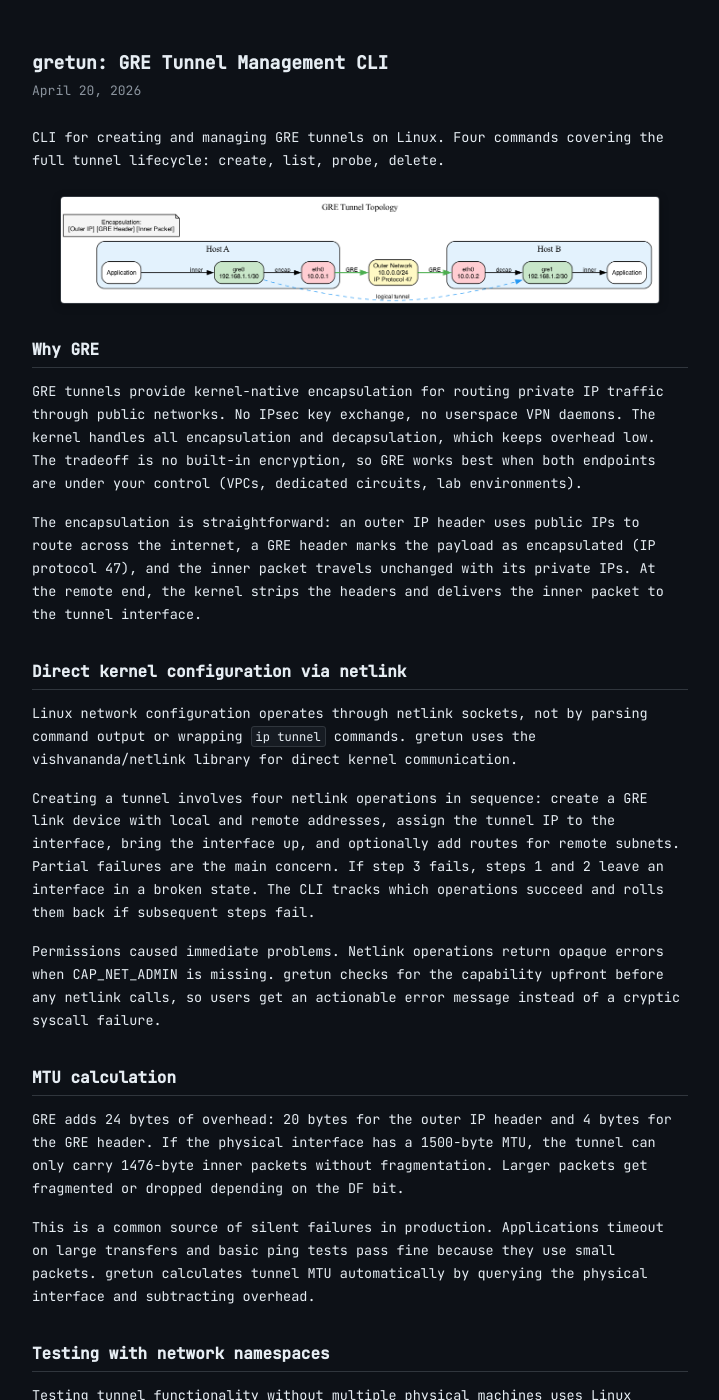
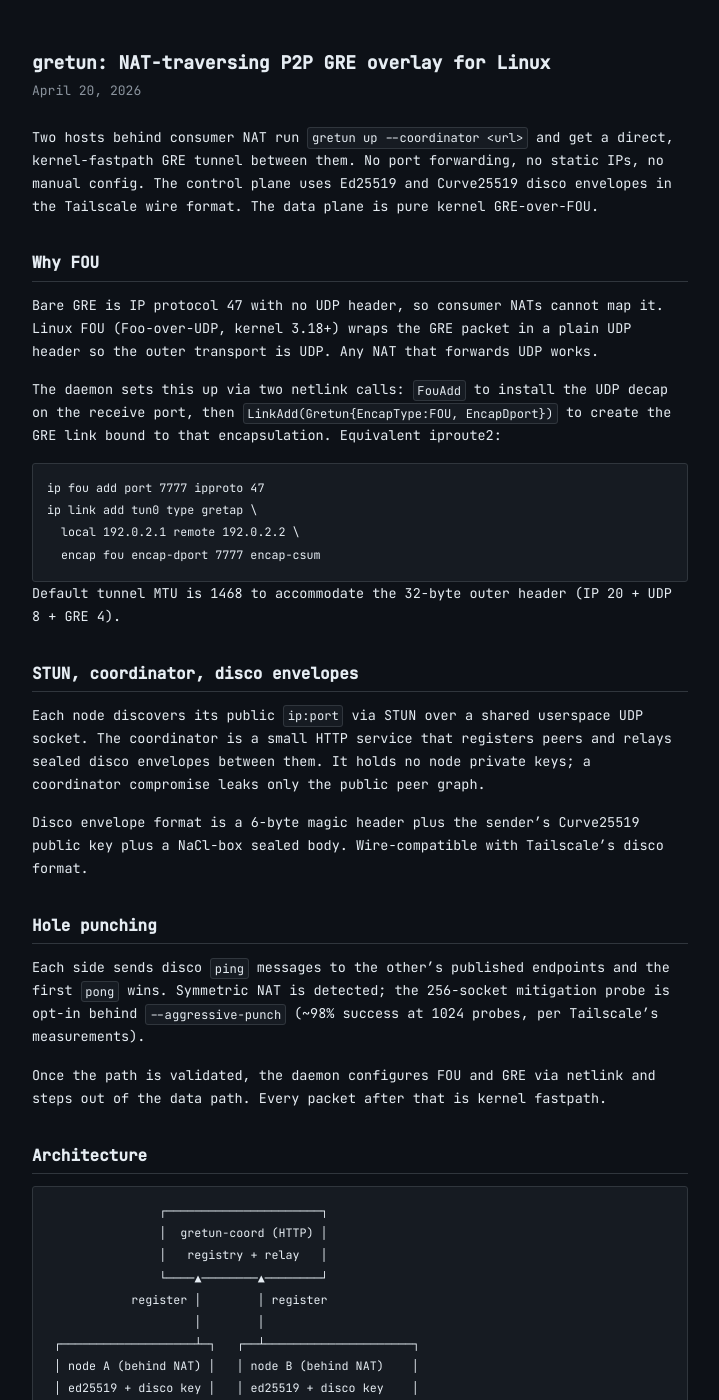
Before and after one commit to HueCodes/HueCodes.github.io, a Jekyll site: the page built from _projects/gretun.md, in a window 1280 px wide and 1400 px high. Shown: the whole window, without its empty margins (280-999 px from the left). Built offline with Jekyll 4.4.1, drawn with Linux system fonts in a browser that asks for light colours; some of the changed text lies outside the part shown.

Commit message:
rewrite gretun description to match current repo (FOU + STUN + disco, kernel fastpath)

````diff
--- a/_projects/gretun.md
+++ b/_projects/gretun.md
@@ -1,39 +1,96 @@
 ---
 layout: post
-title: "gretun: GRE Tunnel Management CLI"
+title: "gretun: NAT-traversing P2P GRE overlay for Linux"
 ---
 
-CLI for creating and managing GRE tunnels on Linux. Four commands covering the full tunnel lifecycle: create, list, probe, delete.
+Two hosts behind consumer NAT run `gretun up --coordinator <url>` and get a direct, kernel-fastpath GRE tunnel between them. No port forwarding, no static IPs, no manual config. The control plane uses Ed25519 and Curve25519 disco envelopes in the Tailscale wire format. The data plane is pure kernel GRE-over-FOU.
 
-![GRE Tunnel Topology](/assets/images/projects/gretun-tunnel.png)
+## Why FOU
 
-## Why GRE
+Bare GRE is IP protocol 47 with no UDP header, so consumer NATs cannot map it. Linux FOU (Foo-over-UDP, kernel 3.18+) wraps the GRE packet in a plain UDP header so the outer transport is UDP. Any NAT that forwards UDP works.
 
-GRE tunnels provide kernel-native encapsulation for routing private IP traffic through public networks. No IPsec key exchange, no userspace VPN daemons. The kernel handles all encapsulation and decapsulation, which keeps overhead low. The tradeoff is no built-in encryption, so GRE works best when both endpoints are under your control (VPCs, dedicated circuits, lab environments).
+The daemon sets this up via two netlink calls: `FouAdd` to install the UDP decap on the receive port, then `LinkAdd(Gretun{EncapType:FOU, EncapDport})` to create the GRE link bound to that encapsulation. Equivalent iproute2:
 
-The encapsulation is straightforward: an outer IP header uses public IPs to route across the internet, a GRE header marks the payload as encapsulated (IP protocol 47), and the inner packet travels unchanged with its private IPs. At the remote end, the kernel strips the headers and delivers the inner packet to the tunnel interface.
+```
+ip fou add port 7777 ipproto 47
+ip link add tun0 type gretap \
+  local 192.0.2.1 remote 192.0.2.2 \
+  encap fou encap-dport 7777 encap-csum
+```
 
-## Direct kernel configuration via netlink
+Default tunnel MTU is 1468 to accommodate the 32-byte outer header (IP 20 + UDP 8 + GRE 4).
 
-Linux network configuration operates through netlink sockets, not by parsing command output or wrapping `ip tunnel` commands. gretun uses the vishvananda/netlink library for direct kernel communication.
+## STUN, coordinator, disco envelopes
 
-Creating a tunnel involves four netlink operations in sequence: create a GRE link device with local and remote addresses, assign the tunnel IP to the interface, bring the interface up, and optionally add routes for remote subnets. Partial failures are the main concern. If step 3 fails, steps 1 and 2 leave an interface in a broken state. The CLI tracks which operations succeed and rolls them back if subsequent steps fail.
+Each node discovers its public `ip:port` via STUN over a shared userspace UDP socket. The coordinator is a small HTTP service that registers peers and relays sealed disco envelopes between them. It holds no node private keys; a coordinator compromise leaks only the public peer graph.
 
-Permissions caused immediate problems. Netlink operations return opaque errors when CAP_NET_ADMIN is missing. gretun checks for the capability upfront before any netlink calls, so users get an actionable error message instead of a cryptic syscall failure.
+Disco envelope format is a 6-byte magic header plus the sender's Curve25519 public key plus a NaCl-box sealed body. Wire-compatible with Tailscale's disco format.
 
-## MTU calculation
+## Hole punching
 
-GRE adds 24 bytes of overhead: 20 bytes for the outer IP header and 4 bytes for the GRE header. If the physical interface has a 1500-byte MTU, the tunnel can only carry 1476-byte inner packets without fragmentation. Larger packets get fragmented or dropped depending on the DF bit.
+Each side sends disco `ping` messages to the other's published endpoints and the first `pong` wins. Symmetric NAT is detected; the 256-socket mitigation probe is opt-in behind `--aggressive-punch` (~98% success at 1024 probes, per Tailscale's measurements).
 
-This is a common source of silent failures in production. Applications timeout on large transfers and basic ping tests pass fine because they use small packets. gretun calculates tunnel MTU automatically by querying the physical interface and subtracting overhead.
+Once the path is validated, the daemon configures FOU and GRE via netlink and steps out of the data path. Every packet after that is kernel fastpath.
 
-## Testing with network namespaces
+## Architecture
 
-Testing tunnel functionality without multiple physical machines uses Linux network namespaces. Two namespaces connected by veth pairs simulate separate machines with isolated network stacks. Creating GRE tunnels between namespaces exercises the full code path: encapsulation, routing, and decapsulation. 275+ validation test cases cover tunnel names, CIDRs, IPs, and TTLs.
+```
+                ┌──────────────────────┐
+                │  gretun-coord (HTTP) │
+                │   registry + relay   │
+                └────▲────────▲────────┘
+            register │        │ register
+                     │        │
+ ┌───────────────────┴─┐   ┌──┴─────────────────────┐
+ │ node A (behind NAT) │   │ node B (behind NAT)    │
+ │ ed25519 + disco key │   │ ed25519 + disco key    │
+ │ disco socket (UDP)  │   │ disco socket (UDP)     │
+ │ kernel FOU RX port  │   │ kernel FOU RX port     │
+ └─────────┬───────────┘   └────────────┬───────────┘
+           │  GRE-over-UDP (FOU) direct │
+           └────────────────────────────┘
+```
+
+## Packages
+
+| Package | Purpose |
+|---------|---------|
+| `cmd/gretun` | CLI entry point (`up`, `stun`, `create`, `list`, `status`) |
+| `cmd/gretun-coord` | Coordinator HTTP server (registry and signaling relay) |
+| `internal/daemon` | `gretun up` peer state machine; kernel FOU+GRE setup |
+| `internal/disco` | STUN client, disco envelope format, NaCl-box sealing |
+| `internal/coord` | Peer registry, signaling relay, pool allocation |
+| `internal/tunnel` | GRE link create/delete via netlink; encap config |
+| `internal/health` | ICMP probe of tunnels |
+| `internal/capabilities` | `CAP_NET_ADMIN` check |
+
+## Also available: plain GRE
+
+`gretun create` still works for point-to-point GRE between known endpoints, bare or with FOU encap:
+
+```bash
+sudo gretun create --name tun0 \
+  --local 192.0.2.1 --remote 192.0.2.2 \
+  --encap fou --encap-dport 7777 \
+  --tunnel-ip 100.64.0.1/30
+```
+
+All commands support `--json` and `--verbose`.
+
+## Metrics
+
+`--metrics-addr :9100` exposes Prometheus counters at `/metrics`:
+
+* `gretun_peers{state="direct|relay|punching|..."}`
+* `gretun_disco_pings_sent_total`, `gretun_disco_pongs_received_total`
+* `gretun_hole_punch_duration_seconds`
 
 ## Limitations
 
-IPv4 only for both outer and inner addresses. Health checks are ICMP-only; TCP handshake or HTTP probes would catch more failure modes like firewall misconfigurations that allow ICMP but block application traffic.
+* No tunnel encryption. GRE + FOU are plaintext. For confidentiality, pair gretun with WireGuard or IPsec at the inner layer. Encrypting the outer would just reinvent WireGuard.
+* No data-plane relay yet. If both peers sit behind symmetric NAT with aggressive-punch off, the daemon reaches `state=relay` and logs; data does not flow. DERP-style relay is a natural follow-up.
+* Linux only. Data plane is kernel FOU+GRE. Userspace-netstack mode (like `tailscaled --tun=userspace-networking`) is a possible next step.
+* No ACLs or tailnet-style policy. The coordinator is a dumb registry.
 
 ---
 
````
Also changed, not shown: index.md (+1 -1 lines).
